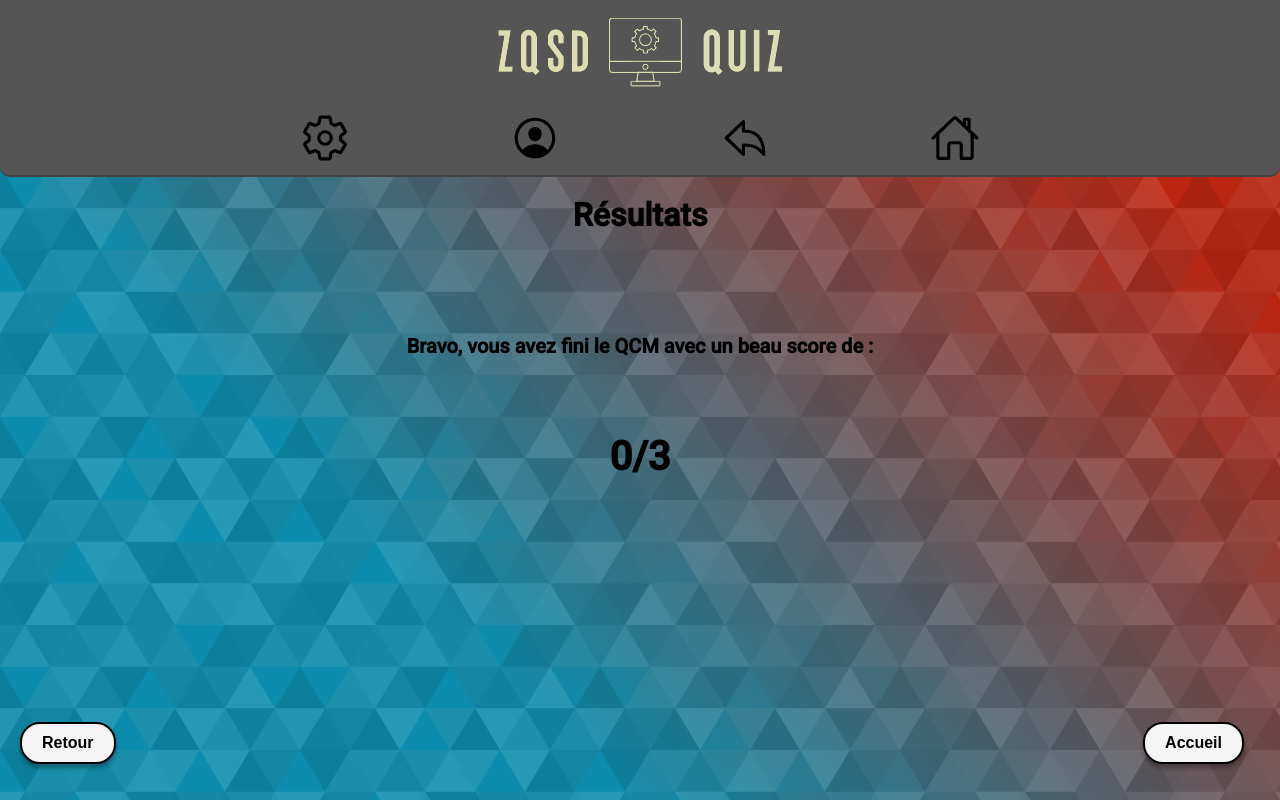
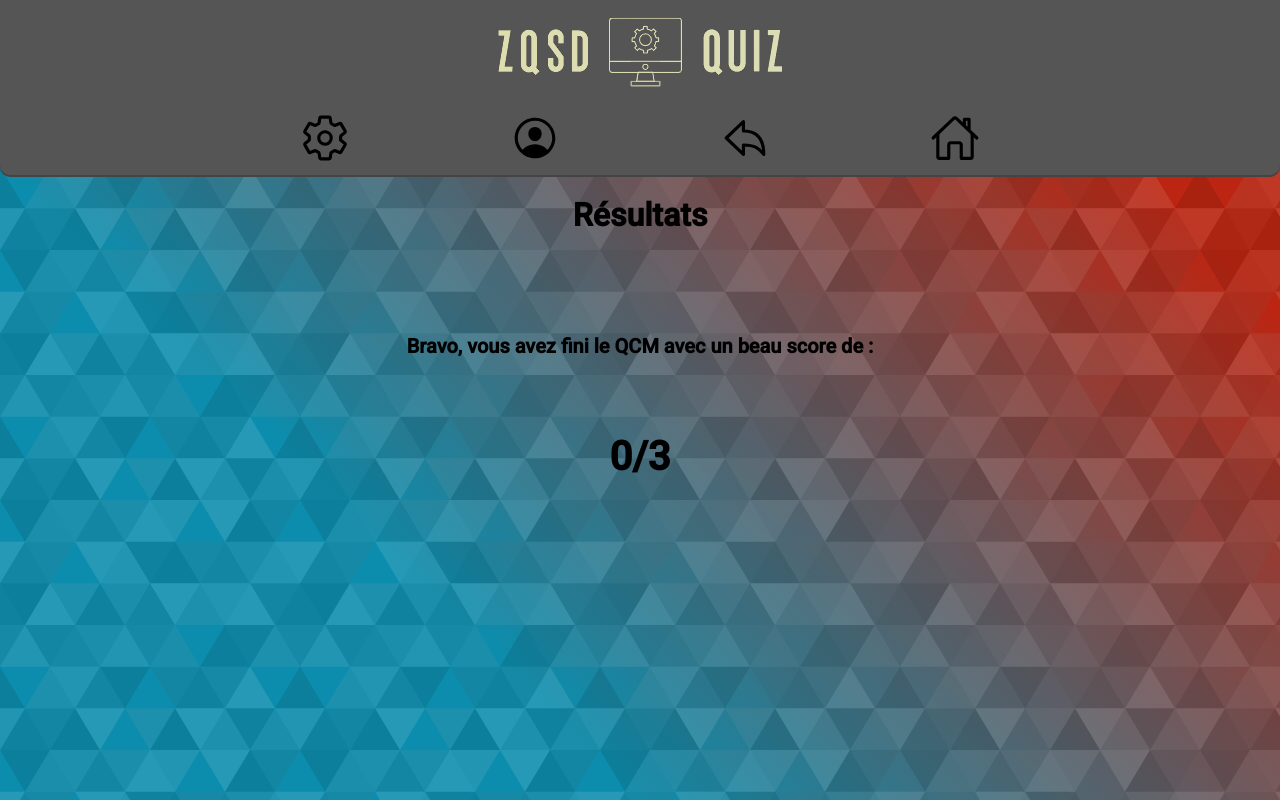
Before and after one commit to 2019-2020-ps6/2022-2023-ps6-zqsd, an Angular app in the folder front-end/: page /results in a window 1280 px wide. Built offline with nearby package versions, Linux system fonts and the light colour scheme.

Commit message:
suppr boutons inutiles

```diff
--- a/front-end/src/app/results/results.component.html
+++ b/front-end/src/app/results/results.component.html
@@ -3,5 +3,3 @@
   <h2 style="font-size: 20px; text-align: center;margin-bottom: 75px;">Bravo, vous avez fini le QCM avec un beau score de :</h2>
   <p style="text-align: center;"><strong>{{ gameService.score.goodAnswers }}/{{ gameService.currentQuiz.questions.length-1 }}</strong></p>
 </div>
-<button routerLink="/homePage" class="button-home"> Accueil</button>
-<button class = "button-parametre">Retour</button>
```
